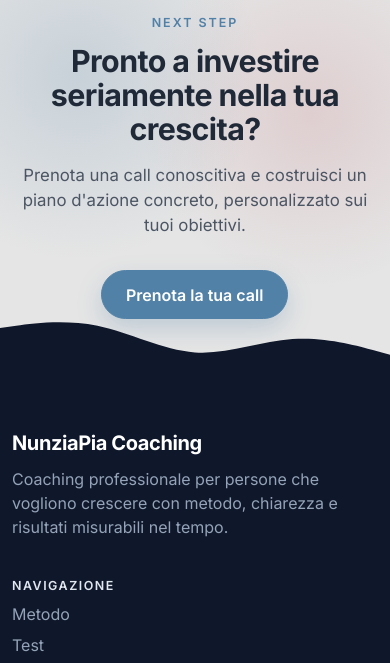
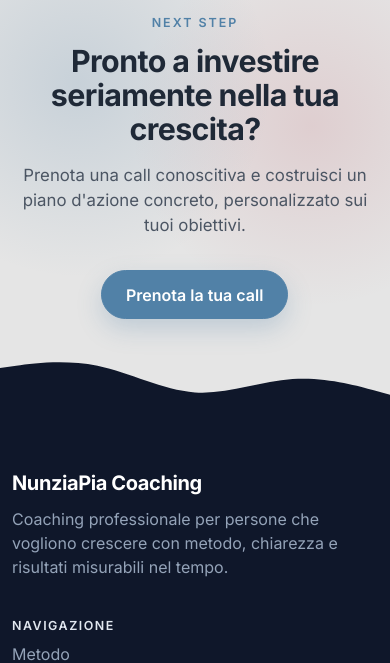
Before and after one commit to latorreandrea/npmcoaching, a Django app: page / in a window 390 px wide. Shown: the part 3698-4361 px from the top of the page. Run offline with Django 5.2, Linux system fonts and the light colour scheme; the visitor is signed in with stand-in values (Sample User, id 1).

Commit message:
Increase padding for final CTA section to enhance spacing on different screen sizes

```diff
--- a/static/css/style.css
+++ b/static/css/style.css
@@ -1259,7 +1259,7 @@ html {
     }
 
     #final-cta.cta-section {
-        padding-bottom: 3rem;
+        padding-bottom: 6rem;
     }
 }
 
@@ -1298,7 +1298,7 @@ html {
     }
 
     #final-cta.cta-section {
-        padding-bottom: 4rem;
+        padding-bottom: 6.5rem;
     }
 }
 
```
